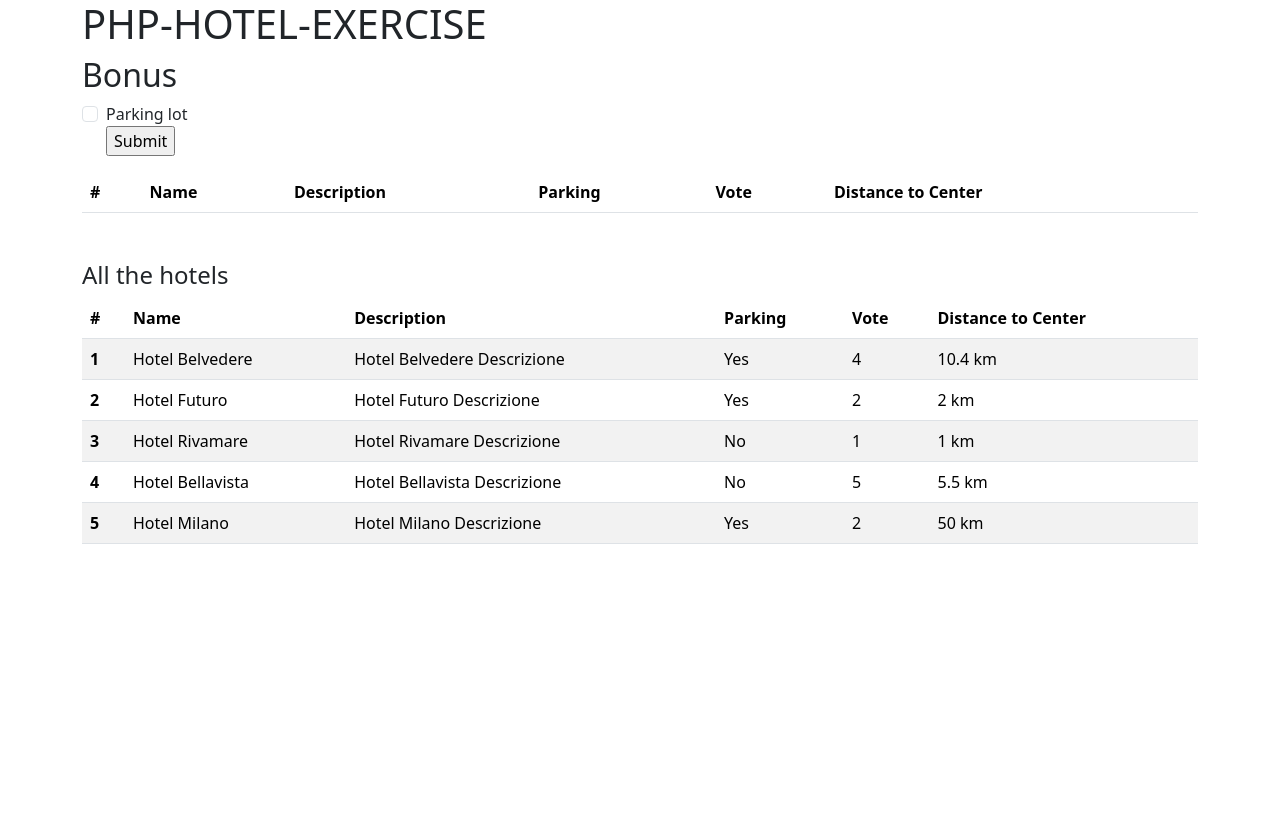
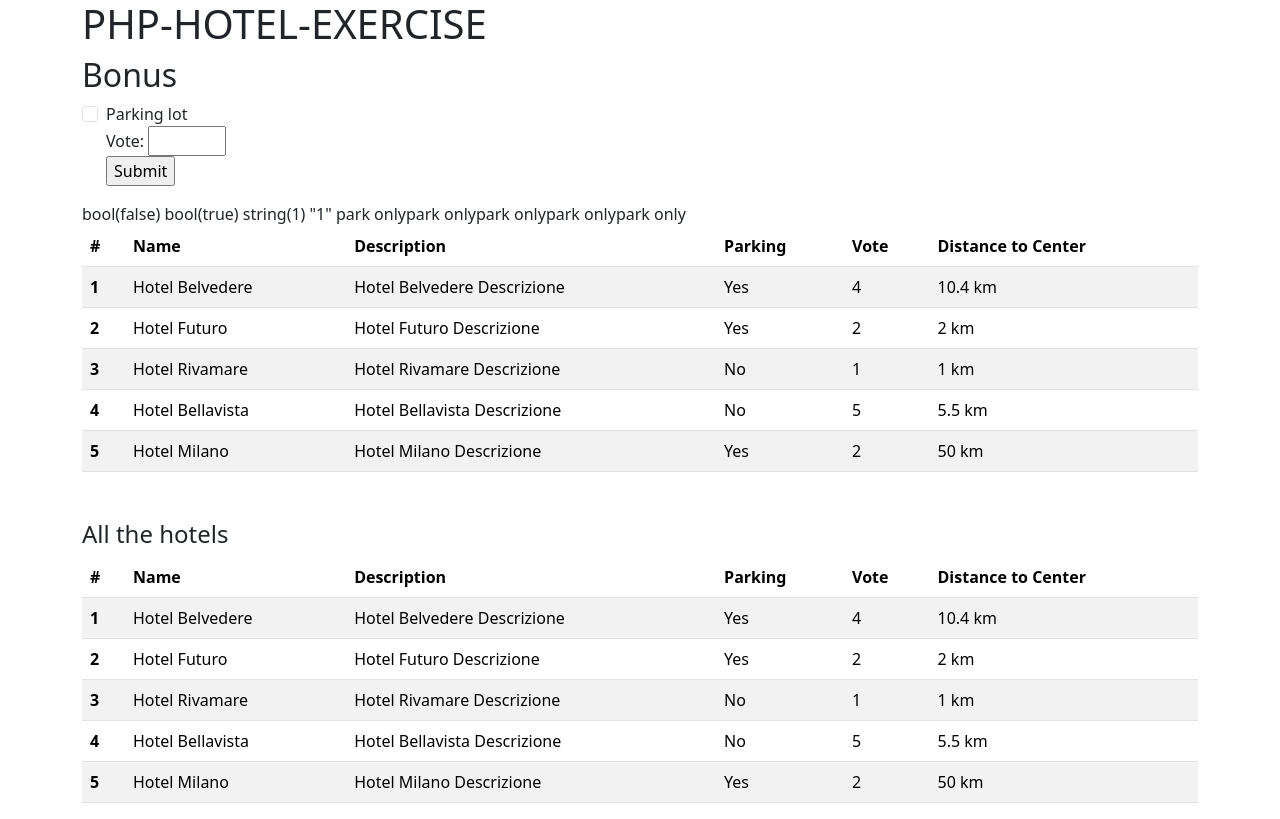
Before and after one commit to FrancescoCauzzi/php-hotel, a PHP site: page /?vote=1 in a window 1280 px wide. Before the commit the page ends 544 px from the top, so only its background shows below. Run offline with PHP 8.4, Linux system fonts and the light colour scheme; lists and menus that the app fills with data are empty.

Commit message:
feat: bonus 2 done

```diff
--- a/index.php
+++ b/index.php
@@ -68,14 +68,23 @@
     $table_top_without_park .= '</thead>';
     $table_top_without_park .= '<tbody>';
 
-
-
     // table bottom
     $table_bottom = '</tbody>';
     $table_bottom .= '</table>';
     $table_bottom .= '</div>';
 
-
+    // all hotels
+    $all_hotels = '';
+    foreach ($hotels as $index => $hotel) {
+        $all_hotels .= '<tr>';
+        $all_hotels .= '<th scope="row">' . $index + 1 . '</th>';
+        $all_hotels .= '<td>' . $hotel['name'] . '</td>';
+        $all_hotels .= '<td>' . $hotel['description'] . '</td>';
+        $all_hotels .= '<td>' . ($hotel['parking'] ? 'Yes' : 'No') . '</td>';
+        $all_hotels .= '<td>' . $hotel['vote'] . '</td>';
+        $all_hotels .= '<td>' . $hotel['distance_to_center'] . ' km</td>';
+        $all_hotels .= '</tr>';
+    };
 
 ?>
 
@@ -98,31 +107,80 @@
         <section class='mb-5'>
             <h2>Bonus</h2>
             <!-- The action attribute of the form is set to htmlspecialchars($_SERVER["PHP_SELF"]), which is a security measure to prevent XSS attacks. This ensures that the form data is submitted to the same PHP script that generated the form. -->
-            <form class="mb-3 form-check" method='get' action="<?php echo htmlspecialchars($_SERVER["PHP_SELF"]);?>">
-                <input type="checkbox" class="form-check-input" id="has-hotel" name='has_hotel[]'>
+            <form class="mb-3 form-check d-flex flex-column" method='get' action="<?php echo htmlspecialchars($_SERVER["PHP_SELF"]);?>">
+                <div>
                     <label class="form-check-label" for="exampleCheck1">Parking lot</label>
-                <br>
+                    <input type="checkbox" class="form-check-input" id="has-hotel" name='has_parking[]'>
+                </div>
+                <div>
+                    <label for="vote">Vote:</label>
+                    <input type="number" id="vote" name="vote" min="0" max="5" step="1">
+                </div>
+                <div>
                     <input type="submit" name="submit" value="Submit">
+                </div>
             </form>
             <?php
+            var_dump(isset($_GET['has_parking']));
+            var_dump(isset($_GET['vote']));
+            var_dump($_GET['vote'] );
 
                 echo $table_top;
+
+                    if(isset($_GET['has_parking']) && !empty($_GET['vote'])){
+                        echo 'vote:' . $_GET['vote'];
                         foreach ($hotels as $index => $hotel){
-                    if(isset($_GET['has_hotel']) && $hotel['parking'] == true ){
+                            if(($hotel['parking'] == true) &&  $hotel['vote'] >= $_GET['vote'] ) {
+                                echo 'park only';
                                 echo '<tr>';
-                        echo '<th scope="row"> '  . $index + 1 . '</th>';
+                                echo '<th scope="row">' . $index + 1 . '</th>';
                                 echo '<td>' . $hotel['name'] . '</td>';
                                 echo '<td>' . $hotel['description'] . '</td>';
                                 echo '<td>' . ($hotel['parking'] ? 'Yes' : 'No') . '</td>';
-                        echo '<td>' . $hotel['vote'] . '</td>';
+                                echo '<td>' . $hotel['vote']  . '</td>';
                                 echo '<td>' . $hotel['distance_to_center'] . ' km</td>';
                                 echo '</tr>';
-                    }else{
-                        echo '';
+                            }
+
+                        }
+
+                    }elseif(!isset($_GET['has_parking']) && !empty($_GET['vote'])){
+                        foreach ($hotels as $index => $hotel){
+                            if( $hotel['vote'] >= $_GET['vote']) {
+                                echo 'park only';
+                                echo '<tr>';
+                                echo '<th scope="row">' . $index + 1 . '</th>';
+                                echo '<td>' . $hotel['name'] . '</td>';
+                                echo '<td>' . $hotel['description'] . '</td>';
+                                echo '<td>' . ($hotel['parking'] ? 'Yes' : 'No') . '</td>';
+                                echo '<td>' . $hotel['vote']  . '</td>';
+                                echo '<td>' . $hotel['distance_to_center'] . ' km</td>';
+                                echo '</tr>';
+                            }
+
+                        }
+
+
+
+                    }elseif(isset($_GET['has_parking']) && empty($_GET['vote'])){
+                        foreach ($hotels as $index => $hotel){
+                            if(($hotel['parking'] == true)) {
+                                echo '<tr>';
+                                echo '<th scope="row">' . $index + 1 . '</th>';
+                                echo '<td>' . $hotel['name'] . '</td>';
+                                echo '<td>' . $hotel['description'] . '</td>';
+                                echo '<td>' . ($hotel['parking'] ? 'Yes' : 'No') . '</td>';
+                                echo '<td>' . $hotel['vote']  . '</td>';
+                                echo '<td>' . $hotel['distance_to_center'] . ' km</td>';
+                                echo '</tr>';
                             }
                         }
+                    }else{
+                        echo 'last' . $all_hotels;
+                    }
+
+
                 echo $table_bottom;
-
 
 
             ?>
@@ -145,16 +203,7 @@
                 // echo '<div class="container">';
 
                 echo $table_top;
-                foreach ($hotels as $index => $hotel) {
-                    echo '<tr>';
-                    echo '<th scope="row">' . $index + 1 . '</th>';
-                    echo '<td>' . $hotel['name'] . '</td>';
-                    echo '<td>' . $hotel['description'] . '</td>';
-                    echo '<td>' . ($hotel['parking'] ? 'Yes' : 'No') . '</td>';
-                    echo '<td>' . $hotel['vote'] . '</td>';
-                    echo '<td>' . $hotel['distance_to_center'] . ' km</td>';
-                    echo '</tr>';
-                }
+                echo $all_hotels;
                 echo $table_bottom;
 
 
```
Lines whose indentation alone changed are shown as unchanged.
